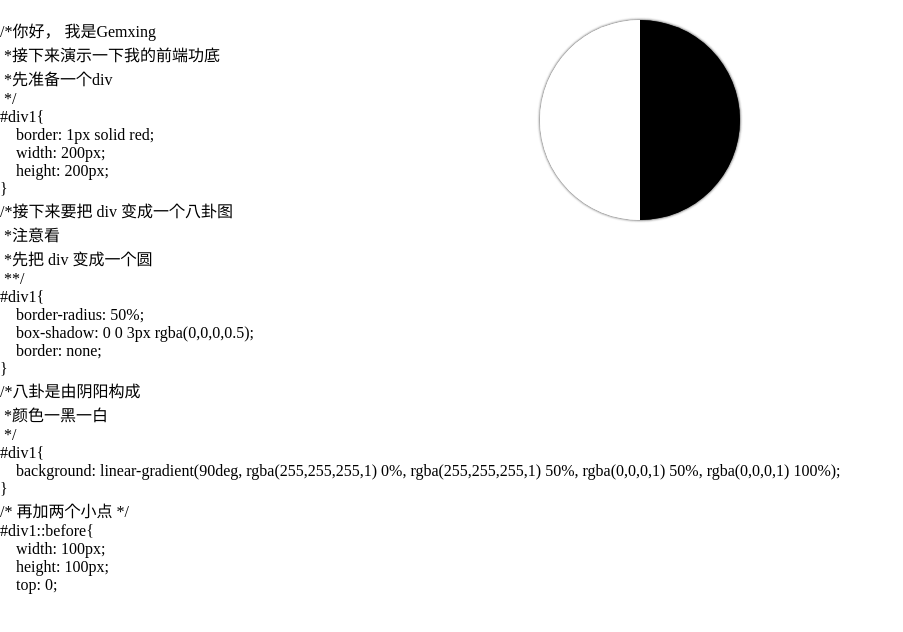
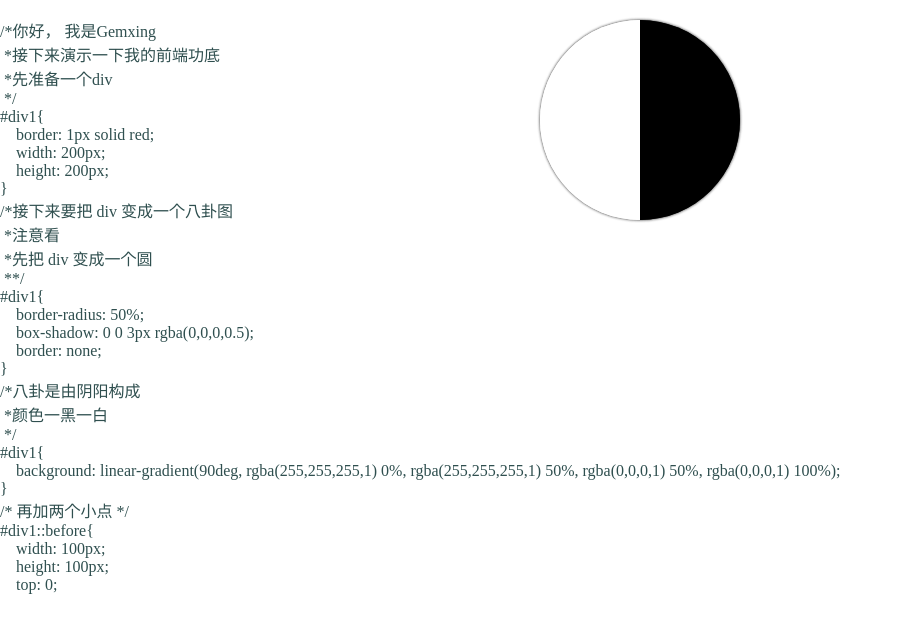
Before and after one commit to gemxing/cv-1, a website: page src/index.html in a window 1280 px wide. Shown: the whole page, without its empty margins (0-903 px from the left). Drawn offline with Linux system fonts and the light colour scheme.

Commit message:
修改一下

```diff
--- a/src/index.html
+++ b/src/index.html
@@ -5,7 +5,7 @@
     <meta name="viewport" content="width=device-width, initial-scale=1.0">
     <meta http-equiv="X-UA-Compatibal" content="ie=edge">
     <link rel="stylesheet" href="style.css">
-    <title>会动的简历</title>
+    <title>会动的代码</title>
 </head>
 <body>
     <style id="style"></style>
--- a/src/style.css
+++ b/src/style.css
@@ -2,7 +2,9 @@
     margin: 0;
     padding: 0;
   }
-
+  body{
+      color: darkslategray;
+  }
   * {
     box-sizing: border-box;
   }
```
Also changed, not shown: dist/index.html, 4 other files.
